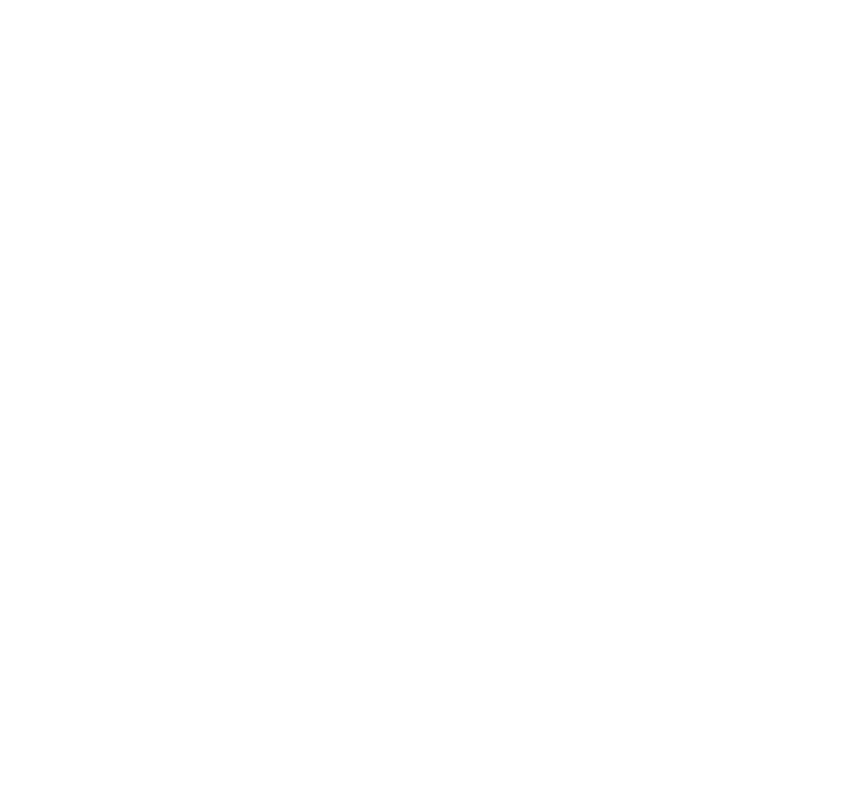
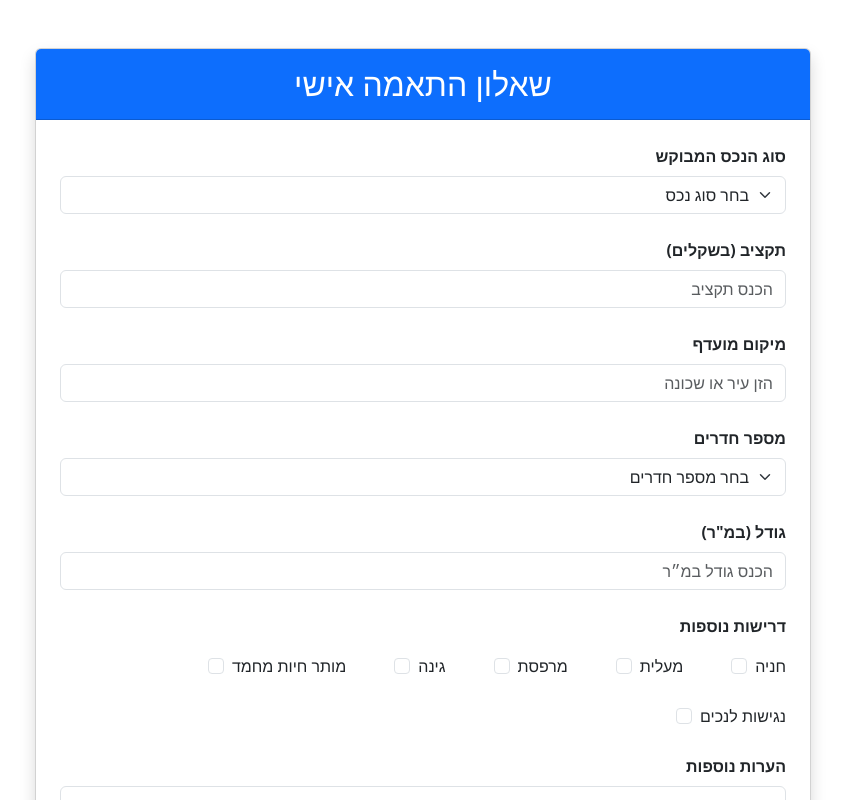
Before and after one commit to Hliran207/SmartEstate, a React (Vite) app in the folder SmartEstate/: page /questionnaire in a window 1280 px wide. Before the commit this address had no page. Shown: the top 800 px of the page, without its empty margins (217-1062 px from the left). Built offline with nearby package versions, Linux system fonts and the light colour scheme.

Commit message:
Create custom personal survey feature

```diff
--- /dev/null
+++ b/SmartEstate/src/Components/User/PersonalQuestionnaire.jsx
@@ -0,0 +1,181 @@
+import React, { useState } from 'react';
+import { Form, Button, Container, Card } from 'react-bootstrap';
+
+const PersonalQuestionnaire = () => {
+  const [formData, setFormData] = useState({
+    propertyType: '',
+    budget: '',
+    location: '',
+    rooms: '',
+    size: '',
+    parking: false,
+    elevator: false,
+    balcony: false,
+    garden: false,
+    petsAllowed: false,
+    accessibility: false,
+    additionalNotes: ''
+  });
+
+  const handleChange = (e) => {
+    const { name, value, type, checked } = e.target;
+    setFormData(prev => ({
+      ...prev,
+      [name]: type === 'checkbox' ? checked : value
+    }));
+  };
+
+  const handleSubmit = (e) => {
+    e.preventDefault();
+    // TODO: Add API call when backend is ready
+    console.log('Questionnaire submitted:', formData);
+  };
+
+  return (
+    <Container className="my-5 text-end" dir="rtl" style={{ maxWidth: '800px' }}>
+      <Card className="shadow">
+        <Card.Header className="bg-primary text-white py-3">
+          <h2 className="text-center mb-0">שאלון התאמה אישי</h2>
+        </Card.Header>
+        <Card.Body className="px-4 py-4">
+          <Form onSubmit={handleSubmit}>
+            <Form.Group className="mb-4">
+              <Form.Label className="fw-bold">סוג הנכס המבוקש</Form.Label>
+              <Form.Select name="propertyType" value={formData.propertyType} onChange={handleChange} required>
+                <option value="">בחר סוג נכס</option>
+                <option value="apartment">דירה</option>
+                <option value="house">בית פרטי</option>
+                <option value="penthouse">פנטהאוס</option>
+                <option value="studio">סטודיו</option>
+              </Form.Select>
+            </Form.Group>
+
+            <Form.Group className="mb-4">
+              <Form.Label className="fw-bold">תקציב (בשקלים)</Form.Label>
+              <Form.Control
+                type="number"
+                name="budget"
+                value={formData.budget}
+                onChange={handleChange}
+                required
+                min="0"
+                placeholder="הכנס תקציב"
+              />
+            </Form.Group>
+
+            <Form.Group className="mb-4">
+              <Form.Label className="fw-bold">מיקום מועדף</Form.Label>
+              <Form.Control
+                type="text"
+                name="location"
+                value={formData.location}
+                onChange={handleChange}
+                required
+                placeholder="הזן עיר או שכונה"
+              />
+            </Form.Group>
+
+            <Form.Group className="mb-4">
+              <Form.Label className="fw-bold">מספר חדרים</Form.Label>
+              <Form.Select name="rooms" value={formData.rooms} onChange={handleChange} required>
+                <option value="">בחר מספר חדרים</option>
+                <option value="1">1</option>
+                <option value="2">2</option>
+                <option value="3">3</option>
+                <option value="4">4</option>
+                <option value="5+">5+</option>
+              </Form.Select>
+            </Form.Group>
+
+            <Form.Group className="mb-4">
+              <Form.Label className="fw-bold">גודל (במ"ר)</Form.Label>
+              <Form.Control
+                type="number"
+                name="size"
+                value={formData.size}
+                onChange={handleChange}
+                required
+                min="0"
+                placeholder="הכנס גודל במ״ר"
+              />
+            </Form.Group>
+
+            <Form.Group className="mb-4">
+              <Form.Label className="fw-bold mb-3">דרישות נוספות</Form.Label>
+              <div className="d-flex flex-wrap gap-4 justify-content-start">
+                <Form.Check
+                  type="checkbox"
+                  label="חניה"
+                  name="parking"
+                  checked={formData.parking}
+                  onChange={handleChange}
+                  className="ms-4"
+                />
+                <Form.Check
+                  type="checkbox"
+                  label="מעלית"
+                  name="elevator"
+                  checked={formData.elevator}
+                  onChange={handleChange}
+                  className="ms-4"
+                />
+                <Form.Check
+                  type="checkbox"
+                  label="מרפסת"
+                  name="balcony"
+                  checked={formData.balcony}
+                  onChange={handleChange}
+                  className="ms-4"
+                />
+                <Form.Check
+                  type="checkbox"
+                  label="גינה"
+                  name="garden"
+                  checked={formData.garden}
+                  onChange={handleChange}
+                  className="ms-4"
+                />
+                <Form.Check
+                  type="checkbox"
+                  label="מותר חיות מחמד"
+                  name="petsAllowed"
+                  checked={formData.petsAllowed}
+                  onChange={handleChange}
+                  className="ms-4"
+                />
+                <Form.Check
+                  type="checkbox"
+                  label="נגישות לנכים"
+                  name="accessibility"
+                  checked={formData.accessibility}
+                  onChange={handleChange}
+                  className="ms-4"
+                />
+              </div>
+            </Form.Group>
+
+            <Form.Group className="mb-4">
+              <Form.Label className="fw-bold">הערות נוספות</Form.Label>
+              <Form.Control
+                as="textarea"
+                name="additionalNotes"
+                value={formData.additionalNotes}
+                onChange={handleChange}
+                rows={3}
+                placeholder="הזן הערות נוספות או דרישות מיוחדות"
+              />
+            </Form.Group>
+
+            <div className="text-center mt-4">
+              <Button variant="primary" type="submit" size="lg" className="px-5">
+                שמור העדפות
+              </Button>
+            </div>
+          </Form>
+        </Card.Body>
+      </Card>
+    </Container>
+  );
+};
+
+export default PersonalQuestionnaire;
--- a/SmartEstate/src/main.jsx
+++ b/SmartEstate/src/main.jsx
@@ -10,6 +10,7 @@
 import Login from "./Components/User/LogIn.jsx";
 import UserProfile from "./Components/User/UserProfile.jsx";
 import AdminHomePage from "./Components/Admin/AdminHomePage.jsx";
+import PersonalQuestionnaire from "./Components/User/PersonalQuestionnaire.jsx";
 
 createRoot(document.getElementById("root")).render(
   <StrictMode>
@@ -20,6 +21,7 @@
         <Route path="/login" element={<Login />} />
         <Route path="/profile" element={<UserProfile />} />
         <Route path="/adminHomePage" element={<AdminHomePage />} />
+        <Route path="/questionnaire" element={<PersonalQuestionnaire />} />
       </Routes>
     </BrowserRouter>
   </StrictMode>
```
